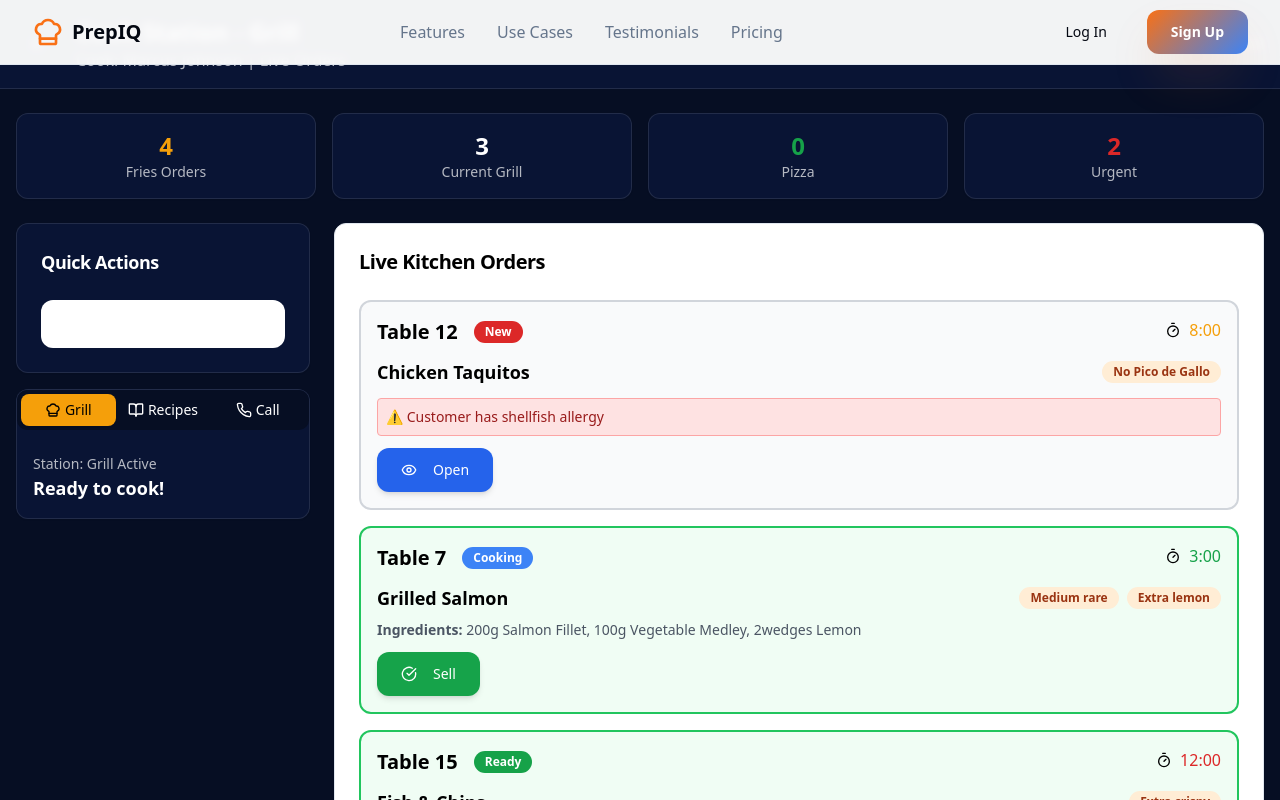
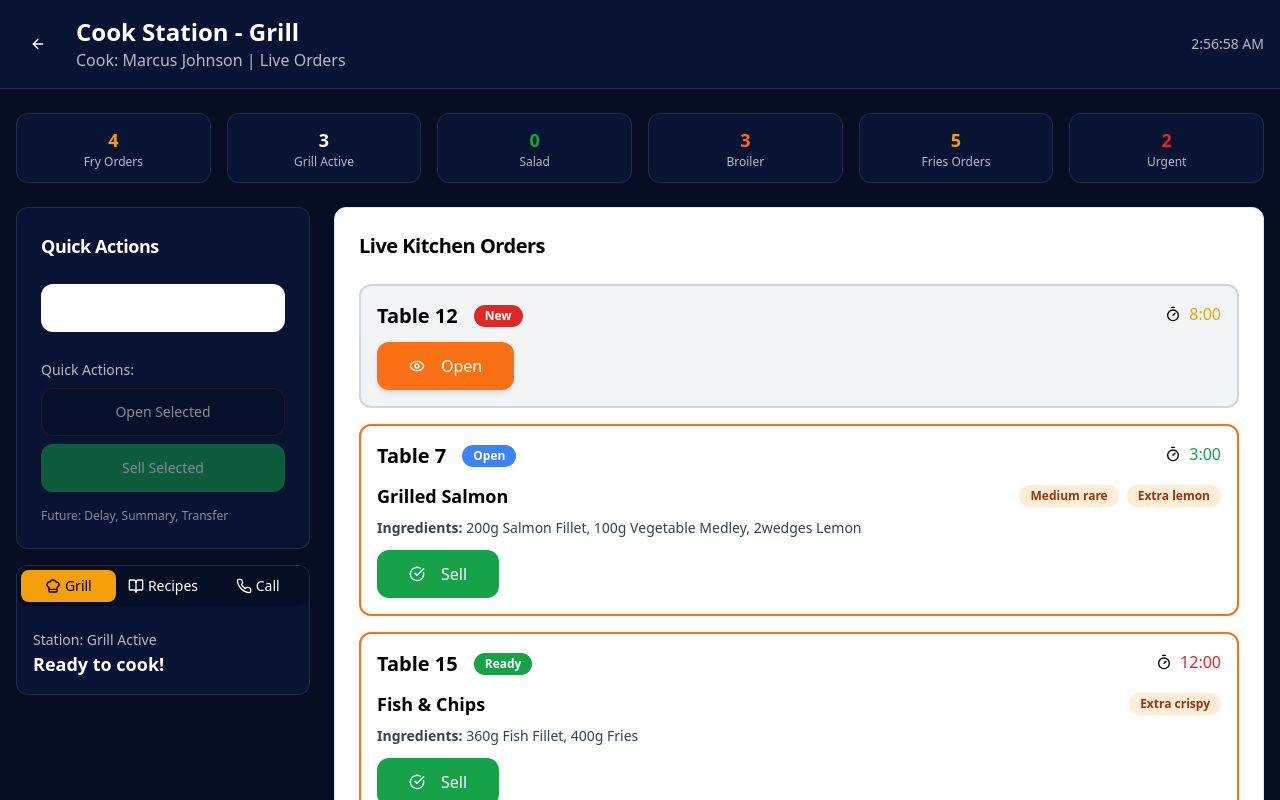
Before and after one commit to de1bed/prepiq, a React (Vite) app: page /cook in a window 1280 px wide. Shown: the top 800 px of the page. Built offline with nearby package versions, Linux system fonts and the light colour scheme.

Commit message:
Refactor Cook Station and Navigation
Update Cook Station page with new ticket behavior, tabs, and data bar. Remove public navigation links when logged in. Ensure all sections allow scrolling and button text is visible.

```diff
--- a/src/components/Navigation.tsx
+++ b/src/components/Navigation.tsx
@@ -9,8 +9,13 @@ const Navigation = () => {
   const location = useLocation();
 
   const isAuthPage = location.pathname === "/login" || location.pathname === "/signup";
+  const isLoggedInPage = location.pathname === "/dashboard" ||
+                         location.pathname === "/management" ||
+                         location.pathname === "/servers" ||
+                         location.pathname === "/prep" ||
+                         location.pathname === "/cook";
 
-  if (isAuthPage) return null;
+  if (isAuthPage || isLoggedInPage) return null;
 
   const navItems = [
     { href: "#features", label: "Features" },
--- a/src/pages/Cook.tsx
+++ b/src/pages/Cook.tsx
@@ -25,7 +25,7 @@ interface Order {
   tableNumber: string;
   items: OrderItem[];
   timestamp: Date;
-  status: 'open' | 'cooking' | 'ready';
+  status: 'new' | 'open' | 'ready';
   specialInstructions?: string;
   isRevealed?: boolean;
 }
@@ -66,7 +66,7 @@ const Cook = () => {
         id: 1,
         tableNumber: "Table 12",
         timestamp: new Date(Date.now() - 8 * 60000),
-        status: 'open',
+        status: 'new',
         isRevealed: false,
         items: [
           {
@@ -86,7 +86,7 @@ const Cook = () => {
         id: 2,
         tableNumber: "Table 7",
         timestamp: new Date(Date.now() - 3 * 60000),
-        status: 'cooking',
+        status: 'open',
         isRevealed: true,
         items: [
           {
@@ -144,7 +144,7 @@ const Cook = () => {
   const openTicket = (orderId: number) => {
     setOrders(orders =>
       orders.map(order =>
-        order.id === orderId ? { ...order, isRevealed: true, status: 'cooking' } : order
+        order.id === orderId ? { ...order, isRevealed: true, status: 'open' } : order
       )
     );
   };
@@ -193,17 +193,17 @@ const Cook = () => {
 
   const getStatusBadge = (status: Order['status']) => {
     switch (status) {
+      case 'new':
+        return <Badge variant="destructive">New</Badge>;
       case 'open':
-        return <Badge variant="destructive">New</Badge>;
-      case 'cooking':
-        return <Badge variant="secondary">Cooking</Badge>;
+        return <Badge variant="secondary">Open</Badge>;
       case 'ready':
         return <Badge className="bg-success text-white">Ready</Badge>;
     }
   };
 
   return (
-    <div className="min-h-screen bg-kitchen-dark text-white">
+    <div className="min-h-screen bg-kitchen-dark text-white overflow-y-auto">
       {/* Header */}
       <header className="bg-kitchen-surface border-b border-white/10">
         <div className="container mx-auto px-4 py-4">
@@ -229,37 +229,53 @@ const Cook = () => {
       </header>
 
       <main className="container mx-auto px-4 py-6">
-        {/* Station Stats */}
-        <div className="grid md:grid-cols-4 gap-4 mb-6">
+        {/* Top Data Bar - Station Stats */}
+        <div className="grid grid-cols-2 md:grid-cols-6 gap-4 mb-6">
           <Card className="bg-kitchen-surface border-white/10">
-            <CardContent className="p-4">
+            <CardContent className="p-3">
               <div className="text-center">
-                <p className="text-2xl font-bold text-warning">4</p>
-                <p className="text-sm text-white/70">Fries Orders</p>
+                <p className="text-lg font-bold text-warning">4</p>
+                <p className="text-xs text-white/70">Fry Orders</p>
               </div>
             </CardContent>
           </Card>
           <Card className="bg-kitchen-surface border-white/10">
-            <CardContent className="p-4">
+            <CardContent className="p-3">
               <div className="text-center">
-                <p className="text-2xl font-bold text-white">3</p>
-                <p className="text-sm text-white/70">Current Grill</p>
+                <p className="text-lg font-bold text-white">3</p>
+                <p className="text-xs text-white/70">Grill Active</p>
               </div>
             </CardContent>
           </Card>
           <Card className="bg-kitchen-surface border-white/10">
-            <CardContent className="p-4">
+            <CardContent className="p-3">
               <div className="text-center">
-                <p className="text-2xl font-bold text-success">0</p>
-                <p className="text-sm text-white/70">Pizza</p>
+                <p className="text-lg font-bold text-success">0</p>
+                <p className="text-xs text-white/70">Salad</p>
               </div>
             </CardContent>
           </Card>
           <Card className="bg-kitchen-surface border-white/10">
-            <CardContent className="p-4">
+            <CardContent className="p-3">
               <div className="text-center">
-                <p className="text-2xl font-bold text-destructive">2</p>
-                <p className="text-sm text-white/70">Urgent</p>
+                <p className="text-lg font-bold text-primary">3</p>
+                <p className="text-xs text-white/70">Broiler</p>
+              </div>
+            </CardContent>
+          </Card>
+          <Card className="bg-kitchen-surface border-white/10">
+            <CardContent className="p-3">
+              <div className="text-center">
+                <p className="text-lg font-bold text-warning">5</p>
+                <p className="text-xs text-white/70">Fries Orders</p>
+              </div>
+            </CardContent>
+          </Card>
+          <Card className="bg-kitchen-surface border-white/10">
+            <CardContent className="p-3">
+              <div className="text-center">
+                <p className="text-lg font-bold text-destructive">2</p>
+                <p className="text-xs text-white/70">Urgent</p>
               </div>
             </CardContent>
           </Card>
@@ -281,6 +297,30 @@ const Cook = () => {
                   <RotateCcw className="h-5 w-5 mr-2" />
                   Recall ({recalledOrders.length})
                 </Button>
+
+                {/* Left Action Panel */}
+                <div className="space-y-2 pt-4">
+                  <p className="text-white/70 text-sm font-medium">Quick Actions:</p>
+                  <Button
+                    onClick={() => {/* Future: Open selected ticket */}}
+                    variant="kitchen"
+                    className="w-full h-12 text-white"
+                    disabled
+                  >
+                    Open Selected
+                  </Button>
+                  <Button
+                    onClick={() => {/* Future: Sell selected ticket */}}
+                    variant="success"
+                    className="w-full h-12 text-white"
+                    disabled
+                  >
+                    Sell Selected
+                  </Button>
+                  <div className="text-xs text-white/50 pt-2">
+                    Future: Delay, Summary, Transfer
+                  </div>
+                </div>
               </CardContent>
             </Card>
 
@@ -368,26 +408,28 @@ const Cook = () => {
               <CardContent>
                 <div className="space-y-4">
                   {orders.map((order) => (
-                    <div key={order.id} className={`border-2 rounded-lg p-4 transition-all ${
-                      order.isRevealed ? 'border-green-500 bg-green-50' : 'border-gray-300 bg-gray-50'
+                     <div key={order.id} className={`border-2 rounded-lg p-4 transition-all duration-300 ${
+                      order.isRevealed ? 'border-primary bg-white' : 'border-gray-300 bg-gray-100'
                     }`}>
                       <div className="flex justify-between items-start mb-3">
                         <div className="flex items-center space-x-4">
-                          <h3 className="text-xl font-bold">{order.tableNumber}</h3>
+                          <h3 className="text-xl font-bold text-black">{order.tableNumber}</h3>
                           {getStatusBadge(order.status)}
                         </div>
                         <div className="flex items-center space-x-2">
-                          <Timer className="h-4 w-4" />
+                          <Timer className="h-4 w-4 text-black" />
                           <span className={`font-medium ${getTimeColor(getTimeSinceOrder(order.timestamp))}`}>
                             {getTimeSinceOrder(order.timestamp)}:00
                           </span>
                         </div>
                       </div>
 
+                      {order.isRevealed && (
+                        <div className="animate-fade-in">
                           {order.items.map((item, index) => (
                             <div key={index} className="mb-3">
                               <div className="flex justify-between items-center mb-2">
-                            <h4 className="font-semibold text-lg">{item.name}</h4>
+                                <h4 className="font-semibold text-lg text-black">{item.name}</h4>
                                 <div className="flex space-x-2">
                                   {item.modifiers.map((modifier, modIndex) => (
                                     <Badge key={modIndex} variant="secondary" className="bg-orange-100 text-orange-800">
@@ -397,13 +439,11 @@ const Cook = () => {
                                 </div>
                               </div>
 
-                          {order.isRevealed && (
-                            <div className="text-sm text-gray-600">
+                              <div className="text-sm text-gray-700">
                                 <strong>Ingredients:</strong> {item.ingredients.map(ing =>
                                   `${ing.amount}${ing.unit} ${ing.name}`
                                 ).join(', ')}
                               </div>
-                          )}
                             </div>
                           ))}
 
@@ -414,13 +454,16 @@ const Cook = () => {
                               </p>
                             </div>
                           )}
+                        </div>
+                      )}
 
-                      <div className="flex gap-2">
+                      <div className="flex gap-2 mt-3">
                         {!order.isRevealed && (
                           <Button
                             onClick={() => openTicket(order.id)}
                             variant="default"
-                            className="bg-blue-600 hover:bg-blue-700"
+                            size="lg"
+                            className="bg-primary text-white hover:bg-primary/90"
                           >
                             <Eye className="h-4 w-4 mr-2" />
                             Open
@@ -430,8 +473,9 @@ const Cook = () => {
                         {order.isRevealed && (
                           <Button
                             onClick={() => sellOrder(order.id)}
-                            variant="default"
-                            className="bg-green-600 hover:bg-green-700"
+                            variant="success"
+                            size="lg"
+                            className="text-white"
                           >
                             <CheckCircle className="h-4 w-4 mr-2" />
                             Sell
```
Lines whose indentation alone changed are shown as unchanged.
